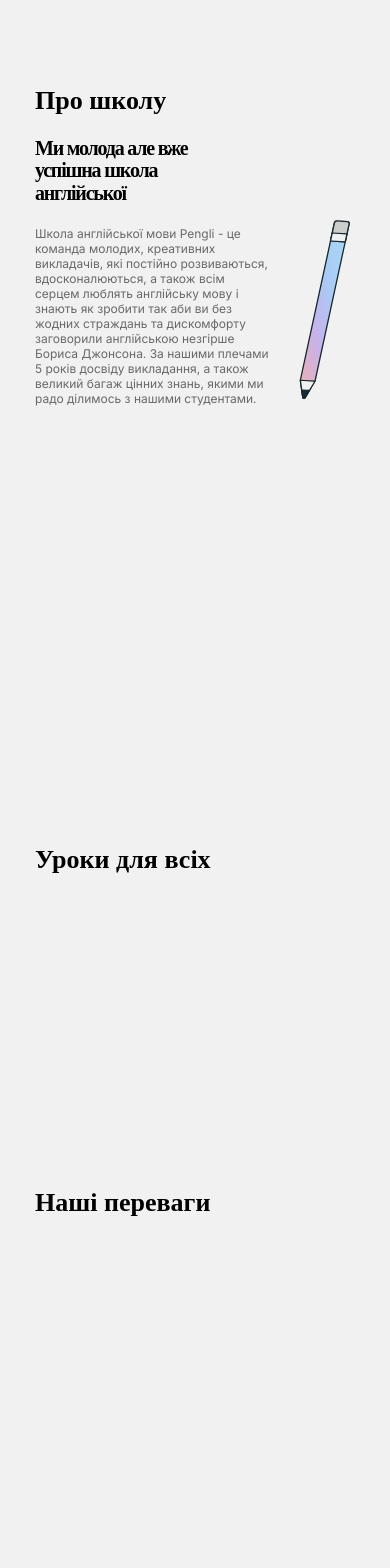
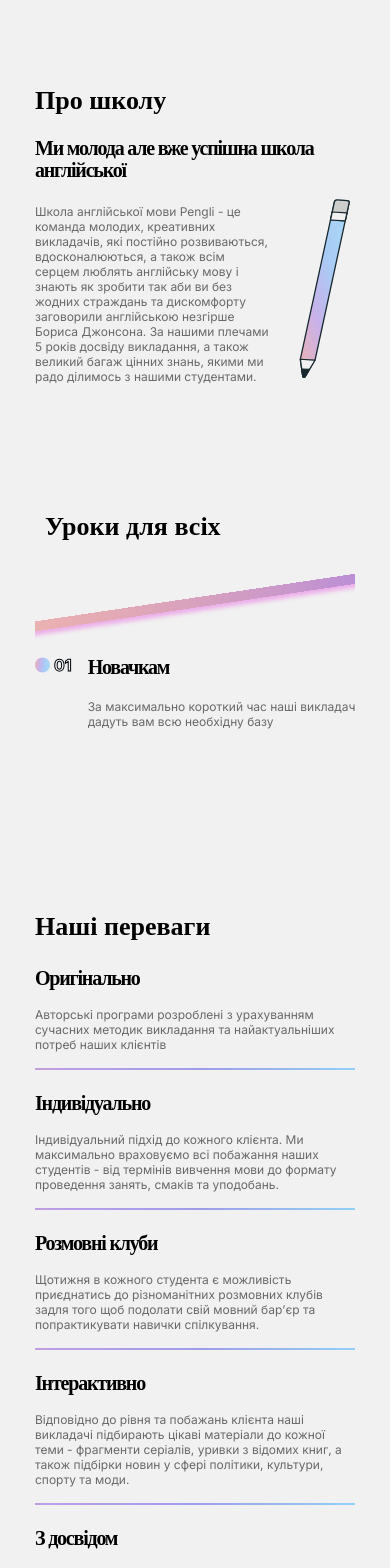
Before and after one commit to mirajane2207/english-school, a React (Create React App) app: page / in a window 390 px wide. Shown: the part 300-1868 px from the top of the page. Built offline with nearby package versions, Linux system fonts and the light colour scheme.

Commit message:
Implemented lessons and andvantages mobile

```diff
--- a/src/components/About/About.jsx
+++ b/src/components/About/About.jsx
@@ -8,7 +8,7 @@ const About = (props) => {
             <div className={classes.about__text}>
                 <SectionTitle>Про школу</SectionTitle>
                 <div className={classes.about__info}>
-                    <h3>{props.title}</h3>
+                    <h3 className={props.mode === 'adult' ? classes.about__h3_adult : classes.about__h3_children}>{props.title}</h3>
                     <p className={props.mode === 'adult' ? classes.about__p_adult : classes.about__p_children}>{props.text}</p>
                 </div>
             </div>
--- a/src/components/About/About.module.css
+++ b/src/components/About/About.module.css
@@ -71,7 +71,7 @@
 @media(max-width: 520px) {
     .about__container {
         flex-direction: column;
-        margin-bottom: 96px;
+        margin-bottom: -100px;
     }
 
     .about__text {
@@ -81,7 +81,7 @@
     }
 
     .about__adult_img {
-        top: -200px;
+        top: -210px;
         left: 225px;
         width: 102px;
         height: 183px;
@@ -102,7 +102,13 @@
         max-width: 300px;
     }
 
-    .about__info h3 {
+    .about__h3_adult {
+        font-size: 20px;
+        line-height: 112.5%;
+        letter-spacing: -1.2px;
+    }
+
+    .about__h3_children {
         max-width: 189px;
         font-size: 20px;
         line-height: 112.5%;
--- a/src/components/Advantages/Advantages.module.css
+++ b/src/components/Advantages/Advantages.module.css
@@ -58,3 +58,25 @@
 .advantage__title {
     min-width: 215px;
 }
+
+@media(max-width: 520px) {
+
+    .advantages__container {
+        margin-bottom: 96px;
+        gap: 8px;
+        flex-direction: column;
+    }
+
+    .advantage__container {
+        flex-direction: column;
+        align-items: flex-start;
+        padding: 16px 0;
+        gap: 16px;
+        max-width: 320px;
+    }
+
+    .advantage__container p {
+        max-width: 320px;
+    }
+
+}
--- a/src/components/AdvantagesItem/AdvantagesItem.module.css
+++ b/src/components/AdvantagesItem/AdvantagesItem.module.css
@@ -6,7 +6,7 @@
     justify-content: space-between;
     transition-property: background-color, color;
     transition-duration: 1s;
-    border-image: var(--strong-gradient) 60;
+    border-image: var(--strong-gradient) 1;
     width: 920px;
     border-bottom: 2px solid;
     position: relative;
@@ -38,3 +38,17 @@
 .advantage__title {
     min-width: 215px;
 }
+
+@media(max-width: 520px) {
+    .advantage__container {
+        flex-direction: column;
+        align-items: flex-start;
+        padding: 16px 0;
+        gap: 16px;
+        max-width: 320px;
+    }
+
+    .advantage__container p {
+        max-width: 320px;
+    }
+}
--- a/src/components/Lessons/Lessons.jsx
+++ b/src/components/Lessons/Lessons.jsx
@@ -2,6 +2,7 @@ import React from 'react'
 import classes from './Lessons.module.css'
 import SectionTitle from '../SectionTitle/SectionTitle'
 import lessonsImg from './lessons-img.svg'
+import lessonsMobileImg from './lessons-img-mobile.svg'
 import LessonItem from '../LessonItem/LessonItem'
 
 const Lessons = () => {
@@ -9,7 +10,11 @@ const Lessons = () => {
     <div className={classes.lessons___container}>
         <SectionTitle>Уроки для всіх</SectionTitle>
         <div className={classes.lessons__list_container}>
-            <img src={lessonsImg} alt="" />
+          {
+            window.screen.availWidth > 520
+            ? <img src={lessonsImg} alt="" />
+            : <img src={lessonsMobileImg} alt="" />
+          }
             <div className={classes.lessons__list}>
                 <LessonItem number='01' title='Новачкам' desc='За максимально короткий час наші викладачі дадуть вам всю необхідну базу'/>
                 <LessonItem number='02' title='Бізнес англійська' desc='Розберемо аспекти роботи з іноземними колегами, навчимося вести переговори, писати листи та інше'/>
--- a/src/components/Lessons/Lessons.module.css
+++ b/src/components/Lessons/Lessons.module.css
@@ -2,7 +2,7 @@
     height: 300px;
     margin-bottom: 180px;
     margin-right: 0;
-    display: inline-flex;
+    display: flex;
     justify-content: center;
     align-items: center;
     gap: 62px;
@@ -18,7 +18,7 @@
     overflow-x: scroll;
 }
 
-.lessons__list_container::-webkit-scrollbar  {
+.lessons__list_container::-webkit-scrollbar {
     width: 0px;
 }
 
@@ -29,3 +29,23 @@
     gap: 70px;
     justify-content: space-between;
 }
+
+@media(max-width: 520px) {
+    .lessons___container {
+        max-width: 320px;
+        padding: 0;
+        display: flex;
+        flex-direction: column;
+        margin: auto 0;
+        margin-bottom: 100px;
+        gap: 16px;
+    }
+
+    .lessons__list {
+        gap: 52px;
+    }
+
+    .lessons__list_container {
+        max-width: 320px;
+    }
+}
```
Also changed, not shown: src/components/Lessons/lessons-img-mobile.svg (added).
